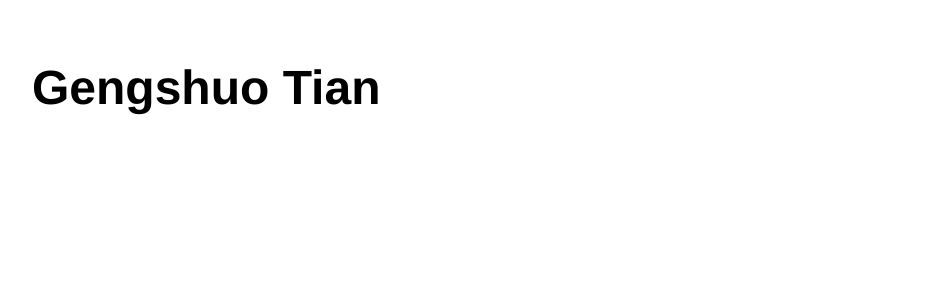
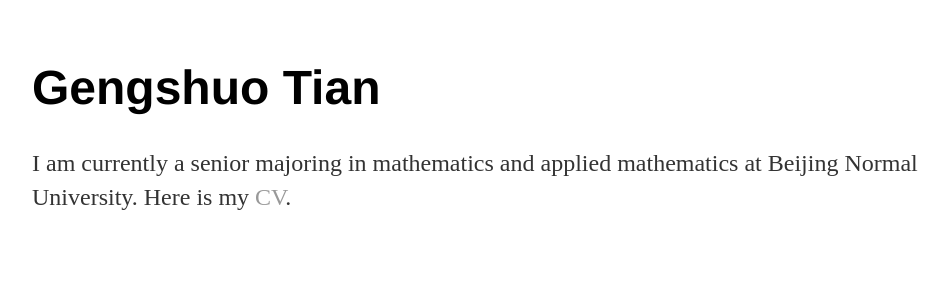
Before and after one commit to gengshuotian/gengshuotian.github.io, a Jekyll site: the page built from index.html, in a window 1280 px wide. Shown: the top 300 px of the page, without its empty margins (160-1107 px from the left). Built offline with Jekyll 4.4.1, drawn with Linux system fonts in a browser that asks for light colours.

Commit message:
Update index.html
Added main text.

```diff
--- a/index.html
+++ b/index.html
@@ -4,4 +4,7 @@ title: Gengshuo Tian's Personal Webpage
 ---
 <div class="blurb">
 	<h1>Gengshuo Tian</h1>
+	<p>I am currently a senior majoring in mathematics and applied mathematics at Beijing Normal University.
+		Here is my <a href="https://gengshuotian.github.io/CV.pdf">CV</a>.
+	</p>
 </div><!-- /.blurb -->
```
